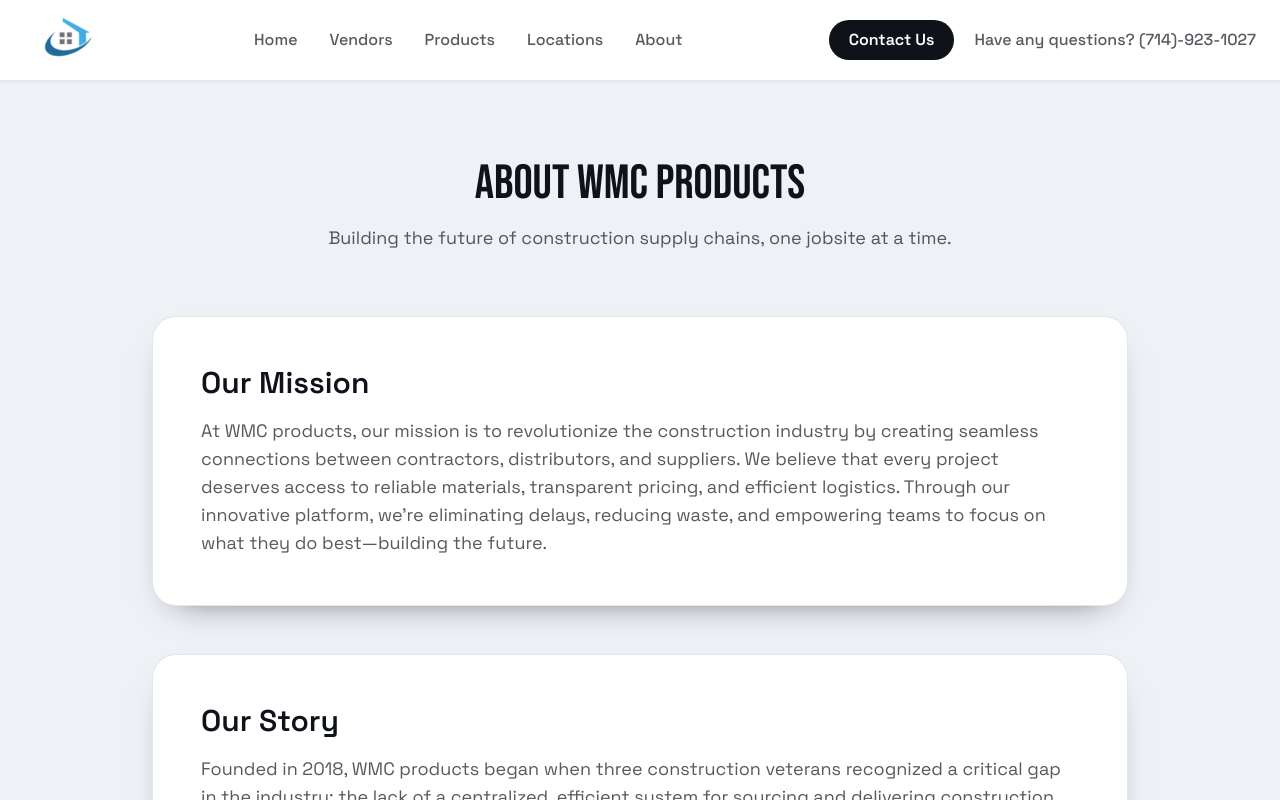
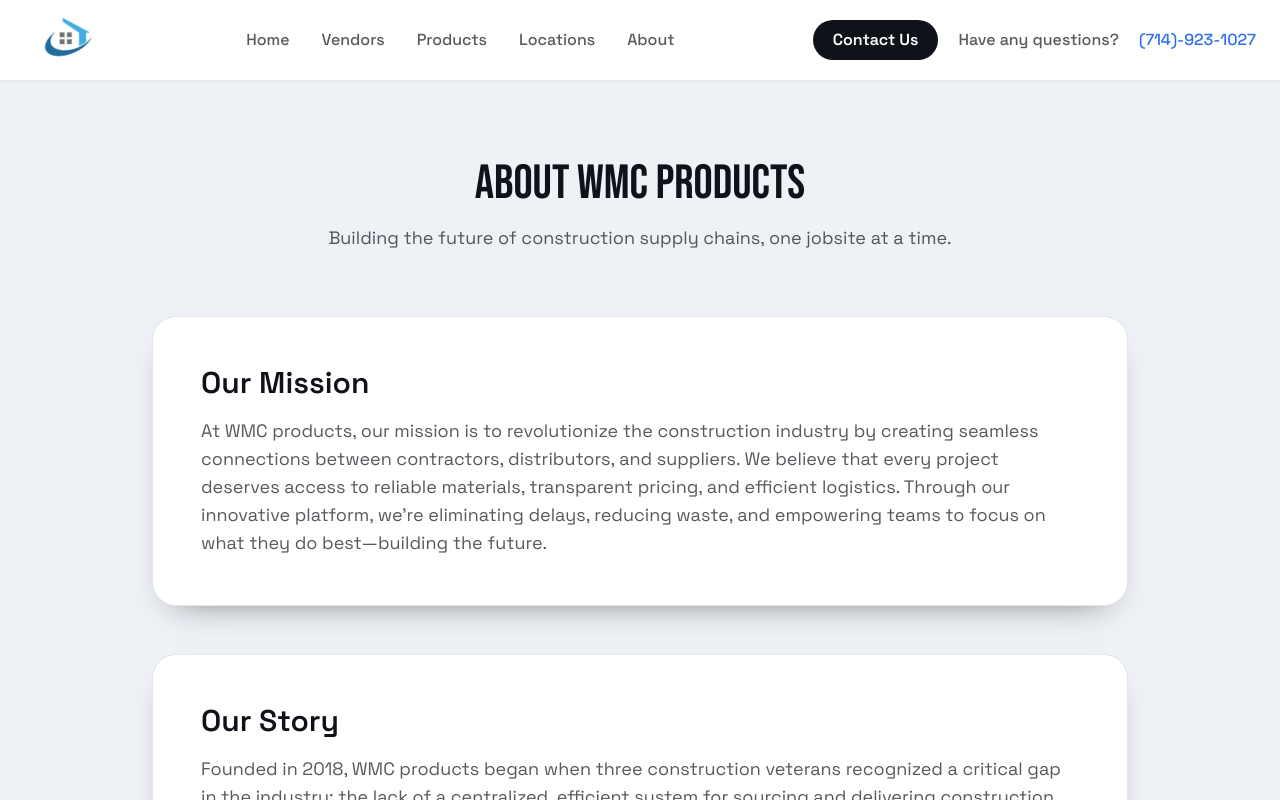
Before and after one commit to spencersharpe-dev/wmc-products, a React (Vite) app: page /about in a window 1280 px wide. Shown: the top 800 px of the page. Built offline with nearby package versions, Linux system fonts and the light colour scheme.

Commit message:
Style navbar phone number with blue highlight for clickable appearance
Co-Authored-By: Claude Opus 4.5 <noreply@anthropic.com>

```diff
--- a/src/About.jsx
+++ b/src/About.jsx
@@ -38,8 +38,9 @@ export default function About() {
             <Link to="/partner" className="rounded-full bg-ink px-4 md:px-5 py-2 text-sm md:text-base font-semibold text-white shadow-soft hover:bg-ink/90 transition">
               Contact Us
             </Link>
-            <a href="tel:714-923-1027" className="text-ink/70 hover:text-ink transition font-medium">
-              Have any questions? (714)-923-1027
+            <span className="text-ink/70 font-medium">Have any questions?</span>{' '}
+            <a href="tel:714-923-1027" className="text-ocean hover:text-ocean/80 transition font-medium">
+              (714)-923-1027
             </a>
           </div>
 
--- a/src/Home.jsx
+++ b/src/Home.jsx
@@ -107,8 +107,9 @@ export default function Home() {
             <Link to="/partner" className="rounded-full bg-ink px-4 md:px-5 py-2 text-sm md:text-base font-semibold text-white shadow-soft hover:bg-ink/90 transition">
               Contact Us
             </Link>
-            <a href="tel:714-923-1027" className="text-ink/70 hover:text-ink transition font-medium">
-              Have any questions? (714)-923-1027
+            <span className="text-ink/70 font-medium">Have any questions?</span>{' '}
+            <a href="tel:714-923-1027" className="text-ocean hover:text-ocean/80 transition font-medium">
+              (714)-923-1027
             </a>
           </div>
 
--- a/src/Locations.jsx
+++ b/src/Locations.jsx
@@ -77,8 +77,9 @@ export default function Locations() {
             <Link to="/partner" className="rounded-full bg-ink px-4 md:px-5 py-2 text-sm md:text-base font-semibold text-white shadow-soft hover:bg-ink/90 transition">
               Contact Us
             </Link>
-            <a href="tel:714-923-1027" className="text-ink/70 hover:text-ink transition font-medium">
-              Have any questions? (714)-923-1027
+            <span className="text-ink/70 font-medium">Have any questions?</span>{' '}
+            <a href="tel:714-923-1027" className="text-ocean hover:text-ocean/80 transition font-medium">
+              (714)-923-1027
             </a>
           </div>
 
--- a/src/Partner.jsx
+++ b/src/Partner.jsx
@@ -50,8 +50,9 @@ export default function Partner() {
             <Link to="/partner" className="rounded-full bg-ink px-4 md:px-5 py-2 text-sm md:text-base font-semibold text-white shadow-soft hover:bg-ink/90 transition">
               Contact Us
             </Link>
-            <a href="tel:714-923-1027" className="text-ink/70 hover:text-ink transition font-medium">
-              Have any questions? (714)-923-1027
+            <span className="text-ink/70 font-medium">Have any questions?</span>{' '}
+            <a href="tel:714-923-1027" className="text-ocean hover:text-ocean/80 transition font-medium">
+              (714)-923-1027
             </a>
           </div>
 
--- a/src/Products.jsx
+++ b/src/Products.jsx
@@ -139,8 +139,9 @@ export default function Products() {
             <Link to="/partner" className="rounded-full bg-ink px-4 md:px-5 py-2 text-sm md:text-base font-semibold text-white shadow-soft hover:bg-ink/90 transition">
               Contact Us
             </Link>
-            <a href="tel:714-923-1027" className="text-ink/70 hover:text-ink transition font-medium">
-              Have any questions? (714)-923-1027
+            <span className="text-ink/70 font-medium">Have any questions?</span>{' '}
+            <a href="tel:714-923-1027" className="text-ocean hover:text-ocean/80 transition font-medium">
+              (714)-923-1027
             </a>
           </div>
 
--- a/src/Vendors.jsx
+++ b/src/Vendors.jsx
@@ -94,8 +94,9 @@ export default function Vendors() {
             <Link to="/partner" className="rounded-full bg-ink px-4 md:px-5 py-2 text-sm md:text-base font-semibold text-white shadow-soft hover:bg-ink/90 transition">
               Contact Us
             </Link>
-            <a href="tel:714-923-1027" className="text-ink/70 hover:text-ink transition font-medium">
-              Have any questions? (714)-923-1027
+            <span className="text-ink/70 font-medium">Have any questions?</span>{' '}
+            <a href="tel:714-923-1027" className="text-ocean hover:text-ocean/80 transition font-medium">
+              (714)-923-1027
             </a>
           </div>
 
```
